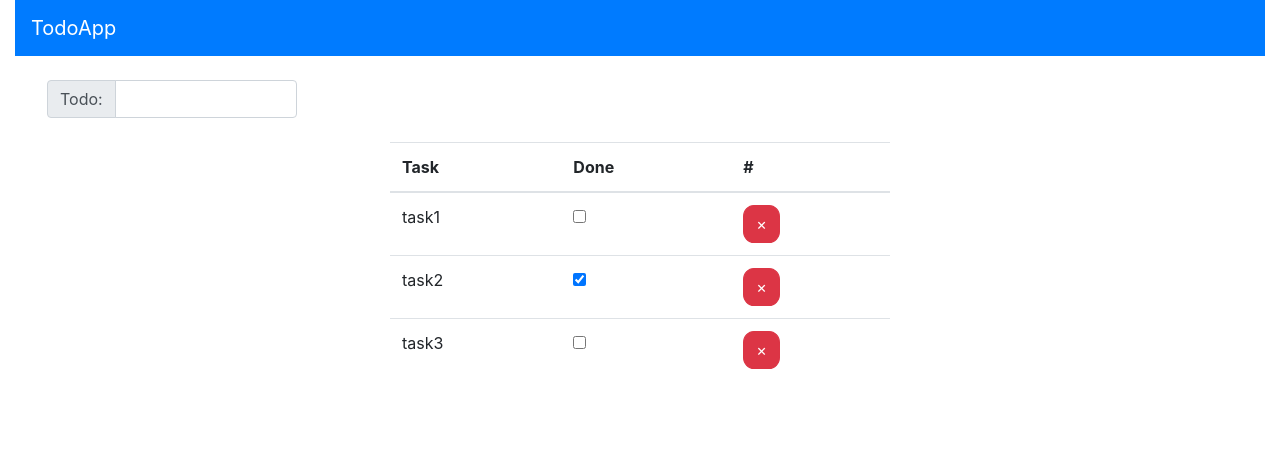
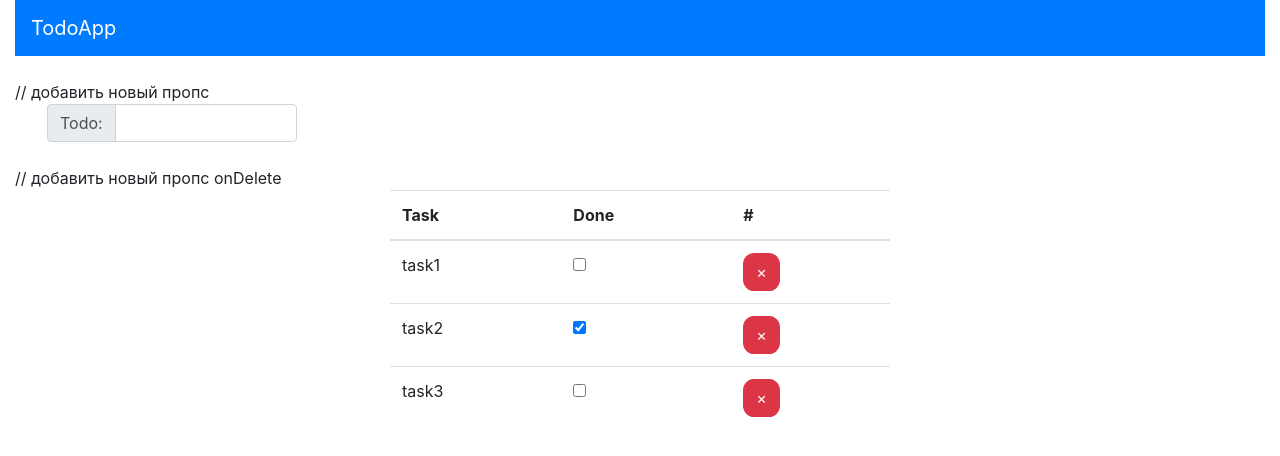
Before and after one commit to Artmaltsev92/React_todo, a React (Create React App) app: page / in a window 1280 px wide. Shown: the top 456 px of the page. Built offline with nearby package versions, Linux system fonts and the light colour scheme.

Commit message:
Update App.js

```diff
--- a/src/App.js
+++ b/src/App.js
@@ -31,8 +31,10 @@ export default function App () {
             <div className="container-fluid">
                 <Header />
                 <br/>
+                // добавить новый пропс
                 <TodoForm />
                 <br/>
+                // добавить новый пропс onDelete
                 <TodoList todos={todos} onToggle={ToggleCheckbox} />
             </div>
         </>
```
